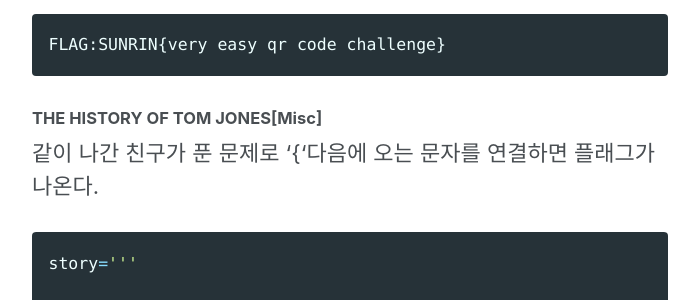
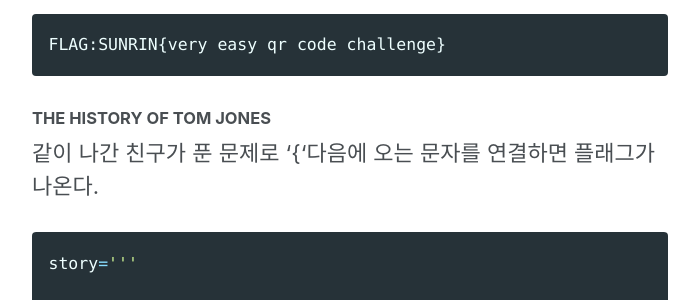
Before and after one commit to slyfizz3/slyfizz3.github.io, a Jekyll site: the page built from _posts/2019-05-11-2019sunrinctf.md, in a window 1280 px wide and 900 px high, scrolled down 975 px. Shown: the part 152-452 px from the top of the window, without its empty margins (290-989 px from the left). Built offline with Jekyll 4.4.1, drawn with Linux system fonts in a browser that asks for light colours; cached includes are drawn as plain includes; nearby versions of some CDN libraries.

Commit message:
Update 2019-05-11-2019sunrinctf.md

````diff
--- a/_posts/2019-05-11-2019sunrinctf.md
+++ b/_posts/2019-05-11-2019sunrinctf.md
@@ -43,7 +43,7 @@ MISC
 FLAG:SUNRIN{very easy qr code challenge}
 ```
 
-##### THE HISTORY OF TOM JONES[Misc]
+##### THE HISTORY OF TOM JONES
 
 같이 나간 친구가 푼 문제로 '{'다음에 오는 문자를 연결하면 플래그가 나온다.
 
````
